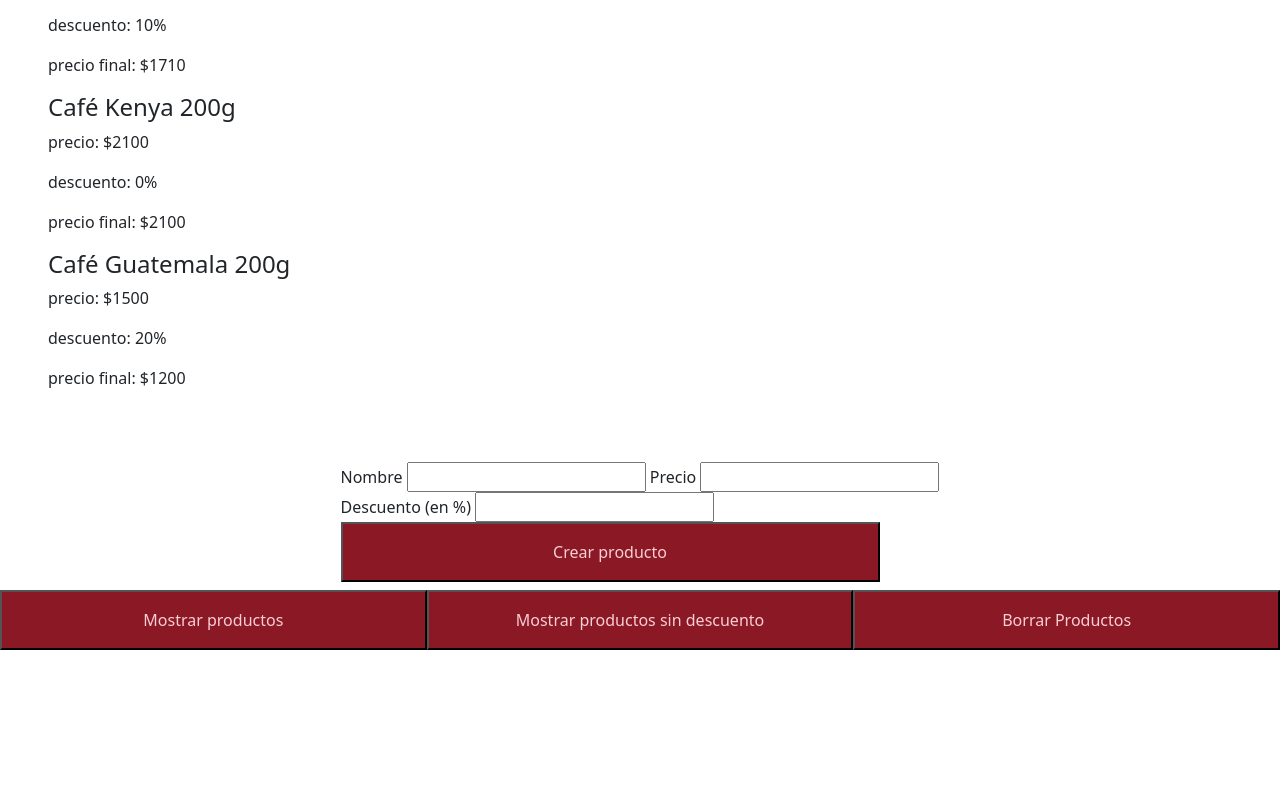
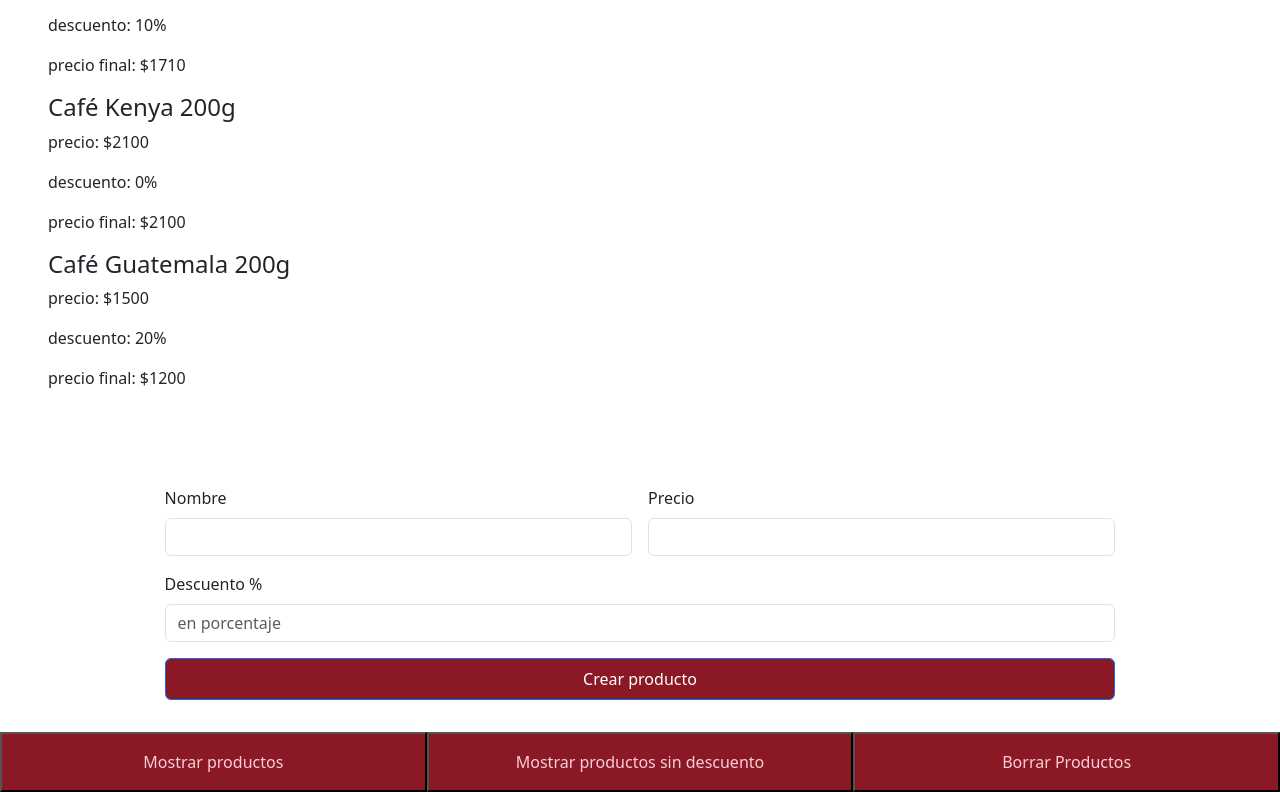
Before and after one commit to meltelles/cafejazminJS, a plain HTML site: page index.html in a window 1280 px wide. Shown: the part 592-1384 px from the top of the page. Before the commit the page ends 1242 px from the top, so only its background shows below. Drawn offline with nearby package versions, Linux system fonts and the light colour scheme; some packages are replaced by stand-ins of ours; a script that the page names is missing.

Commit message:
Agregue estilo a formulario

```diff
--- a/index.html
+++ b/index.html
@@ -6,7 +6,8 @@
   <meta name="viewport" content="width=device-width, initial-scale=1">
   <link href="style.css" rel="stylesheet">
   <title>Café Jazmin</title>
-  <link href="https://cdn.jsdelivr.net/npm/bootstrap@5.3.0-alpha1/dist/css/bootstrap.min.css" rel="stylesheet" integrity="sha384-GLhlTQ8iRABdZLl6O3oVMWSktQOp6b7In1Zl3/Jr59b6EGGoI1aFkw7cmDA6j6gD" crossorigin="anonymous">
+  <link href="https://cdn.jsdelivr.net/npm/bootstrap@5.3.0-alpha1/dist/css/bootstrap.min.css" rel="stylesheet"
+    integrity="sha384-GLhlTQ8iRABdZLl6O3oVMWSktQOp6b7In1Zl3/Jr59b6EGGoI1aFkw7cmDA6j6gD" crossorigin="anonymous">
 </head>
 
 <body>
@@ -15,16 +16,24 @@
   <main>
     <ul id="productos" class="productos">
     </ul>
+
     <div class="formulario">
-      <form onsubmit="cargarProducto(this)">
-        <label for="nombre">Nombre</label>
-        <input id="nombre" name="nombre" type="text" />
-        <label for="precio">Precio</label>
-        <input id="precio" name="precio" type="number" />
-        <br />
-        <label for="descuento">Descuento (en %)</label>
-        <input id="descuento" name="descuento" type="text" />
-        <button type="submit">Crear producto</button>
+      <form class="row g-3" onsubmit="cargarProducto(this)">
+        <div class="col-md-6">
+          <label for="nombre" class="form-label">Nombre</label>
+          <input type="text" class="form-control" id="nombre" name="nombre">
+        </div>
+        <div class="col-md-6">
+          <label for="precio" class="form-label">Precio</label>
+          <input type="number" class="form-control" id="precio" name="precio">
+        </div>
+        <div class="col-12">
+          <label for="descuento" class="form-label">Descuento %</label>
+          <input type="text" class="form-control" id="descuento" placeholder="en porcentaje">
+        </div>
+        <div class="col-12">
+          <button type="submit" class="btn btn-primary" id="crearProducto">Crear producto</button>
+        </div>
       </form>
     </div>
 
@@ -35,7 +44,9 @@
     </div>
 
   </main>
-  <script src="https://cdn.jsdelivr.net/npm/bootstrap@5.3.0-alpha1/dist/js/bootstrap.bundle.min.js" integrity="sha384-w76AqPfDkMBDXo30jS1Sgez6pr3x5MlQ1ZAGC+nuZB+EYdgRZgiwxhTBTkF7CXvN" crossorigin="anonymous"></script>
+  <script src="https://cdn.jsdelivr.net/npm/bootstrap@5.3.0-alpha1/dist/js/bootstrap.bundle.min.js"
+    integrity="sha384-w76AqPfDkMBDXo30jS1Sgez6pr3x5MlQ1ZAGC+nuZB+EYdgRZgiwxhTBTkF7CXvN" crossorigin="anonymous">
+  </script>
   <script src="//cdn.jsdelivr.net/npm/sweetalert2@11"></script>
   <script src="index.js"></script>
 </body>
--- a/style.css
+++ b/style.css
@@ -12,12 +12,6 @@
   h2 {
     text-align: center;
     padding: 0.5em;
-  }
-
-  div {
-    display: flex;
-    flex-direction: column;
-    align-items: center;
   }
 
   button{
@@ -44,6 +38,14 @@
 }
 
 .formulario {
+  display: flex;
+  flex-direction: column;
+  align-items: center;
+  padding: 2em;
+}
+
+#crearProducto {
+  background-color:#8b1825;
+  width: 100%;
   padding: 0.5em;
-  display: flex;
 }
```
